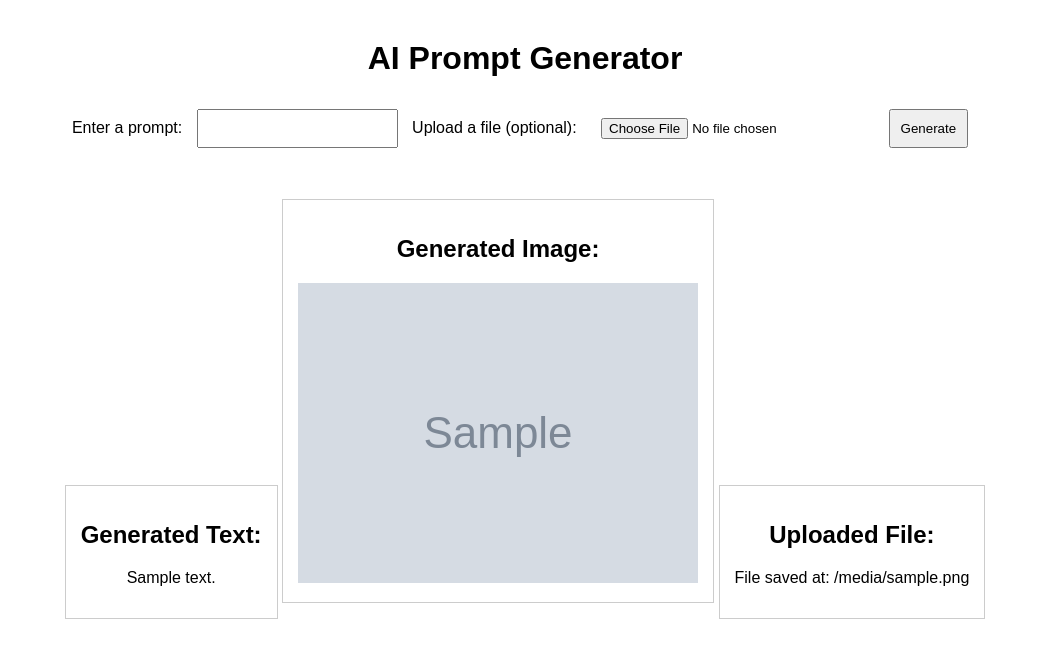
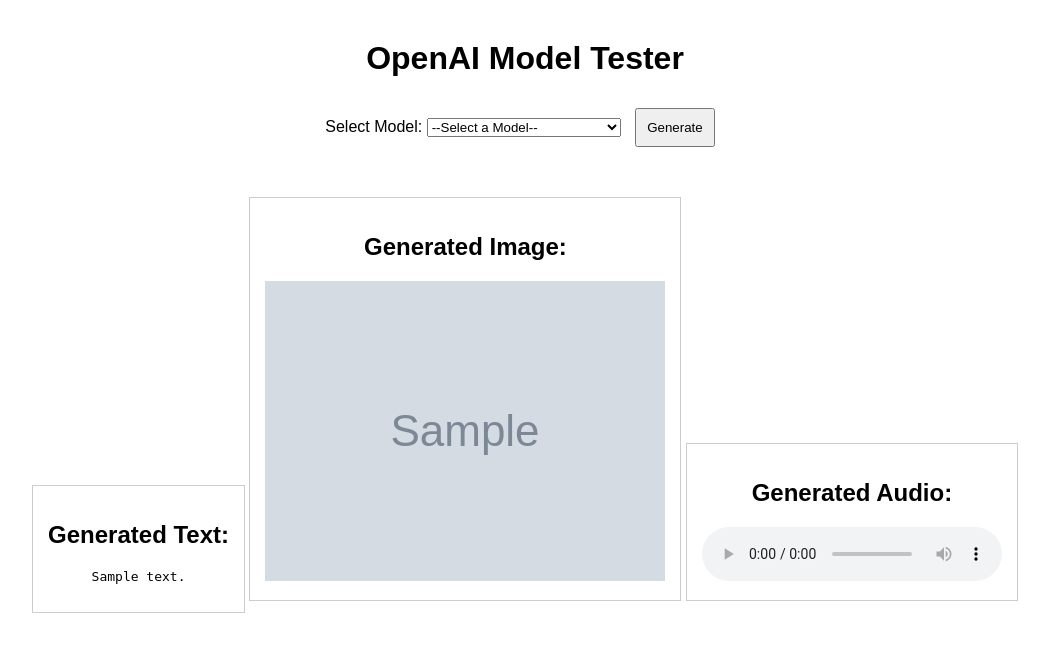
Before and after one commit to sreekanthputta/openai-api-tester, a FastAPI app: template templates/index.html in a window 1280 px wide. Shown: the top 658 px of the page, without its empty margins (115-1164 px from the left). Run offline with FastAPI, Linux system fonts and the light colour scheme; the template is opened without the code that fills it: most values are stand-ins (such as "Sample title", 1, 10 or a date in 2020); grey boxes marked "Sample" are stand-in pictures.

Commit message:
Add .gitignore, README, and update index.html for OpenAI Model Tester

```diff
--- a/server.py
+++ b/server.py
@@ -1,10 +1,13 @@
 import openai
 import uvicorn
+import os
+import json # For formatting embedding/moderation results
 from fastapi import FastAPI, Form, File, UploadFile, Request
-from fastapi.responses import HTMLResponse
+from fastapi.responses import HTMLResponse, FileResponse
 from fastapi.staticfiles import StaticFiles
 from fastapi.templating import Jinja2Templates
 from pathlib import Path
+import uuid # For unique audio filenames
 
 # Initialize FastAPI app
 app = FastAPI()
@@ -14,8 +17,11 @@
 client = openai.OpenAI(api_key=OPENAI_API_KEY)  # ✅ Use OpenAI Client
 
 # File storage setup
-UPLOAD_FOLDER = "uploads"
-Path(UPLOAD_FOLDER).mkdir(exist_ok=True)
+UPLOAD_FOLDER = Path("uploads")
+AUDIO_OUTPUT_FOLDER = Path("static/audio_out") # Serve generated audio from static
+UPLOAD_FOLDER.mkdir(exist_ok=True)
+AUDIO_OUTPUT_FOLDER.mkdir(exist_ok=True)
+
 
 # Static files & templates setup
 app.mount("/static", StaticFiles(directory="static"), name="static")
@@ -24,49 +30,133 @@
 @app.get("/", response_class=HTMLResponse)
 async def serve_home(request: Request):
     """Render the HTML page."""
+    # Pass the list of models to the template (optional, but good practice)
+    # models = [...] # Could fetch dynamically if needed
     return templates.TemplateResponse("index.html", {"request": request})
 
+# Serve generated audio files
+@app.get("/static/audio_out/{filename}")
+async def get_audio_file(filename: str):
+    file_path = AUDIO_OUTPUT_FOLDER / filename
+    if file_path.is_file():
+        return FileResponse(file_path)
+    return HTMLResponse(status_code=404, content="File not found")
+
+
 @app.post("/generate/")
-async def generate(request: Request, prompt: str = Form(...), file: UploadFile = File(None)):
+async def generate(
+    request: Request,
+    model: str = Form(...),
+    prompt: str = Form(None), # Optional depending on model
+    # file: UploadFile = File(None), # Old generic file upload
+    image_file: UploadFile = File(None), # Specific for image models (future)
+    audio_file: UploadFile = File(None)  # Specific for audio models
+):
     """
-    Processes user input, generates AI text & image.
+    Processes user input based on the selected model.
     """
+    context = {"request": request, "selected_model": model} # Keep track of selected model for reload
+    uploaded_file_path = None
+    temp_audio_path = None # For processing uploaded audio
+
     try:
-        file_path = None
-        if file:
-            file_path = f"{UPLOAD_FOLDER}/{file.filename}"
-            with open(file_path, "wb") as f:
-                f.write(await file.read())
+        # --- Input Handling ---
+        if audio_file:
+            # Save uploaded audio temporarily for processing
+            temp_audio_path = UPLOAD_FOLDER / f"temp_{uuid.uuid4()}_{audio_file.filename}"
+            with open(temp_audio_path, "wb") as f:
+                f.write(await audio_file.read())
+            uploaded_file_path = str(temp_audio_path) # Show user the temp path
 
-        # ✅ Generate text from GPT-4 Turbo (New API Format)
-        response = client.chat.completions.create(
-            model="gpt-4-turbo",
-            messages=[{"role": "user", "content": prompt}]
-        )
-        text_response = response.choices[0].message.content
+        # --- Model Logic ---
+        if model in ["dall-e-2", "dall-e-3"]:
+            if not prompt: raise ValueError("Prompt is required for DALL-E models.")
+            image_response = client.images.generate(
+                model=model,
+                prompt=prompt,
+                n=1,
+                size="1024x1024" # Consider making size dynamic later
+            )
+            context["generated_image_url"] = image_response.data[0].url
 
-        # ✅ Generate image from DALL·E (New API Format)
-        image_response = client.images.generate(
-            model="dall-e-3",  # ✅ Ensure latest model
-            prompt=prompt,
-            n=1,
-            size="1024x1024"
-        )
-        image_url = image_response.data[0].url
+        elif model in ["gpt-4o-mini-search-preview", "gpt-4o-mini"]:
+             if not prompt: raise ValueError("Prompt is required for GPT models.")
+             # Basic text generation for now
+             # TODO: Add image handling for gpt-4o-mini vision later
+             response = client.chat.completions.create(
+                 model=model,
+                 messages=[{"role": "user", "content": prompt}]
+             )
+             context["generated_text"] = response.choices[0].message.content
 
-        return templates.TemplateResponse("index.html", {
-            "request": request,
-            "generated_text": text_response,
-            "generated_image_url": image_url,
-            "uploaded_file_path": file_path
-        })
+        elif model in ["gpt-4o-mini-audio-preview", "whisper-1"]:
+            if not temp_audio_path: raise ValueError("Audio file is required for transcription models.")
+            with open(temp_audio_path, "rb") as audio_data:
+                transcript = client.audio.transcriptions.create(
+                    model=model,
+                    file=audio_data
+                )
+            context["generated_text"] = transcript.text # Whisper returns a transcript object
+
+        elif model == "tts-1":
+            if not prompt: raise ValueError("Prompt is required for TTS models.")
+            response = client.audio.speech.create(
+                model=model,
+                voice="alloy", # Or other voices: echo, fable, onyx, nova, shimmer
+                input=prompt
+            )
+            # Save the audio stream to a file
+            output_filename = f"{uuid.uuid4()}.mp3"
+            output_path = AUDIO_OUTPUT_FOLDER / output_filename
+            response.stream_to_file(output_path)
+            context["generated_audio_url"] = f"/static/audio_out/{output_filename}" # URL path
+
+        elif model in ["text-embedding-3-large", "text-embedding-3-small", "text-embedding-ada-002"]:
+            if not prompt: raise ValueError("Prompt is required for embedding models.")
+            response = client.embeddings.create(
+                model=model,
+                input=prompt
+                # encoding_format="float" # or "base64"
+            )
+            # Format embedding for display (e.g., show first few dimensions)
+            embedding_preview = response.data[0].embedding[:5] # Show first 5 dimensions
+            context["generated_text"] = f"Embedding (first 5 dimensions):\n{embedding_preview}\n...\nTotal dimensions: {len(response.data[0].embedding)}"
+
+        elif model == "omni-moderation-latest":
+            if not prompt: raise ValueError("Prompt is required for moderation models.")
+            response = client.moderations.create(
+                model=model, # Though 'latest' is often implied if model omitted
+                input=prompt
+            )
+            # Format moderation results for display
+            context["generated_text"] = json.dumps(response.results[0].model_dump(), indent=2) # Use model_dump() for pydantic v2
+
+        else:
+            context["error"] = f"Model '{model}' is not supported yet."
+
+        # Add uploaded file path info if relevant
+        if uploaded_file_path:
+             context["uploaded_file_path"] = uploaded_file_path
+
 
     except Exception as e:
-        return templates.TemplateResponse("index.html", {
-            "request": request,
-            "error": str(e)
-        })
+        context["error"] = f"An error occurred: {str(e)}"
+
+    finally:
+        # Clean up temporary uploaded audio file
+        if temp_audio_path and os.path.exists(temp_audio_path):
+            os.remove(temp_audio_path)
+
+    return templates.TemplateResponse("index.html", context)
+
 
 # Run server on 0.0.0.0
 if __name__ == "__main__":
-    uvicorn.run(app, host="0.0.0.0", port=8000, reload=True)
+    # Ensure API key is set (better to use environment variables in production)
+    if not OPENAI_API_KEY or "sk-proj-" not in OPENAI_API_KEY: # Basic check
+       print("Error: OPENAI_API_KEY not found or invalid.")
+       # Consider exiting or raising an error
+    else:
+        print("OpenAI API Key loaded.")
+        # Use import string for reload to work correctly
+        uvicorn.run("server:app", host="0.0.0.0", port=8000, reload=True)
--- a/templates/index.html
+++ b/templates/index.html
@@ -3,39 +3,69 @@
 <head>
     <meta charset="UTF-8">
     <meta name="viewport" content="width=device-width, initial-scale=1.0">
-    <title>AI Prompt Generator</title>
+    <title>OpenAI Model Tester</title>
     <link rel="stylesheet" href="/static/styles.css">
 </head>
 <body>
-    <h1>AI Prompt Generator</h1>
-    <form action="/generate/" method="post" enctype="multipart/form-data">
-        <label for="prompt">Enter a prompt:</label>
-        <input type="text" id="prompt" name="prompt" required>
+    <h1>OpenAI Model Tester</h1>
 
-        <label for="file">Upload a file (optional):</label>
-        <input type="file" id="file" name="file">
+    <form action="/generate/" method="post" enctype="multipart/form-data" id="model-form">
+        <label for="model">Select Model:</label>
+        <select id="model" name="model" required>
+            <option value="">--Select a Model--</option>
+            <option value="dall-e-2">DALL·E 2</option>
+            <option value="dall-e-3">DALL·E 3</option>
+            <option value="gpt-4o-mini-audio-preview">GPT-4o mini Audio Preview</option>
+            <option value="gpt-4o-mini-search-preview">GPT-4o mini Search Preview</option>
+            <option value="gpt-4o-mini">GPT-4o mini</option>
+            <option value="omni-moderation-latest">Omni Moderation</option>
+            <option value="text-embedding-3-large">Text Embedding 3 Large</option>
+            <option value="text-embedding-3-small">Text Embedding 3 Small</option>
+            <option value="text-embedding-ada-002">Text Embedding 3 Ada</option>
+            <option value="tts-1">TTS-1</option>
+            <option value="whisper-1">Whisper</option>
+        </select>
+
+        <div id="prompt-input" class="input-section" style="display: none;">
+            <label for="prompt">Enter Prompt:</label>
+            <textarea id="prompt" name="prompt" rows="4"></textarea>
+        </div>
+
+        <div id="image-input" class="input-section" style="display: none;">
+            <label for="image_file">Upload Image:</label>
+            <input type="file" id="image_file" name="image_file" accept="image/*">
+        </div>
+
+        <div id="audio-input" class="input-section" style="display: none;">
+            <label for="audio_file">Upload Audio:</label>
+            <input type="file" id="audio_file" name="audio_file" accept="audio/*">
+        </div>
 
         <button type="submit">Generate</button>
     </form>
 
+    <div id="results">
         {% if generated_text %}
         <div class="result">
             <h2>Generated Text:</h2>
-        <p>{{ generated_text }}</p>
+            <pre><code>{{ generated_text }}</code></pre>
         </div>
         {% endif %}
 
         {% if generated_image_url %}
         <div class="result">
             <h2>Generated Image:</h2>
-        <img src="{{ generated_image_url }}" alt="AI-generated Image">
+            <img src="{{ generated_image_url }}" alt="AI-generated Image" style="max-width: 512px;">
         </div>
         {% endif %}
 
-    {% if uploaded_file_path %}
+         {% if generated_audio_url %}
         <div class="result">
-        <h2>Uploaded File:</h2>
-        <p>File saved at: {{ uploaded_file_path }}</p>
+            <h2>Generated Audio:</h2>
+            <audio controls>
+                <source src="{{ generated_audio_url }}" type="audio/mpeg">
+                Your browser does not support the audio element.
+            </audio>
         </div>
         {% endif %}
 
@@ -45,5 +75,82 @@
             <p>{{ error }}</p>
         </div>
         {% endif %}
+    </div>
+
+    <script>
+        const modelSelect = document.getElementById('model');
+        const promptInput = document.getElementById('prompt-input');
+        const imageInput = document.getElementById('image-input');
+        const audioInput = document.getElementById('audio-input');
+        const promptTextarea = document.getElementById('prompt');
+        const imageFile = document.getElementById('image_file');
+        const audioFile = document.getElementById('audio_file');
+
+        const modelInputs = {
+            'text': ['prompt'],
+            'image_gen': ['prompt'],
+            'audio_transcription': ['audio'],
+            'audio_generation': ['prompt'],
+            'embedding': ['prompt'],
+            'moderation': ['prompt'],
+            'vision': ['prompt', 'image']
+        };
+
+        const modelTypeMap = {
+            'dall-e-2': 'image_gen',
+            'dall-e-3': 'image_gen',
+            'gpt-4o-mini-audio-preview': 'audio_transcription',
+            'gpt-4o-mini-search-preview': 'text',
+            'gpt-4o-mini': 'text',
+            'omni-moderation-latest': 'moderation',
+            'text-embedding-3-large': 'embedding',
+            'text-embedding-3-small': 'embedding',
+            'text-embedding-ada-002': 'embedding',
+            'tts-1': 'audio_generation',
+            'whisper-1': 'audio_transcription'
+        };
+
+        modelSelect.addEventListener('change', function() {
+            const selectedModel = this.value;
+            const modelType = modelTypeMap[selectedModel] || '';
+            const requiredInputs = modelInputs[modelType] || [];
+
+            // Hide all inputs initially
+            promptInput.style.display = 'none';
+            imageInput.style.display = 'none'; // Keep image hidden for now
+            audioInput.style.display = 'none';
+
+            // Reset required attribute and value
+            promptTextarea.required = false;
+            promptTextarea.value = promptTextarea.defaultValue; // Clear previous input
+            // imageFile.required = false; // Not used yet
+            // imageFile.value = imageFile.defaultValue;
+            audioFile.required = false;
+            audioFile.value = audioFile.defaultValue; // Clear previous file selection
+
+
+            // Show required inputs and set required attribute
+            if (requiredInputs.includes('prompt')) {
+                promptInput.style.display = 'block';
+                promptTextarea.required = true;
+            }
+            // if (requiredInputs.includes('image')) { // Keep image input hidden for now
+            //     imageInput.style.display = 'block';
+            //     imageFile.required = true;
+            // }
+            if (requiredInputs.includes('audio')) {
+                audioInput.style.display = 'block';
+                audioFile.required = true;
+            }
+        });
+
+        // Trigger change event on page load if a model is pre-selected (e.g., after form submission)
+        // This helps retain the correct input fields visibility if the page reloads with an error
+        document.addEventListener('DOMContentLoaded', () => {
+             if (modelSelect.value) {
+                modelSelect.dispatchEvent(new Event('change'));
+            }
+        });
+    </script>
 </body>
 </html>
```
Also changed, not shown: README.md (added), 1 other file. Lines whose indentation alone changed are shown as unchanged.
